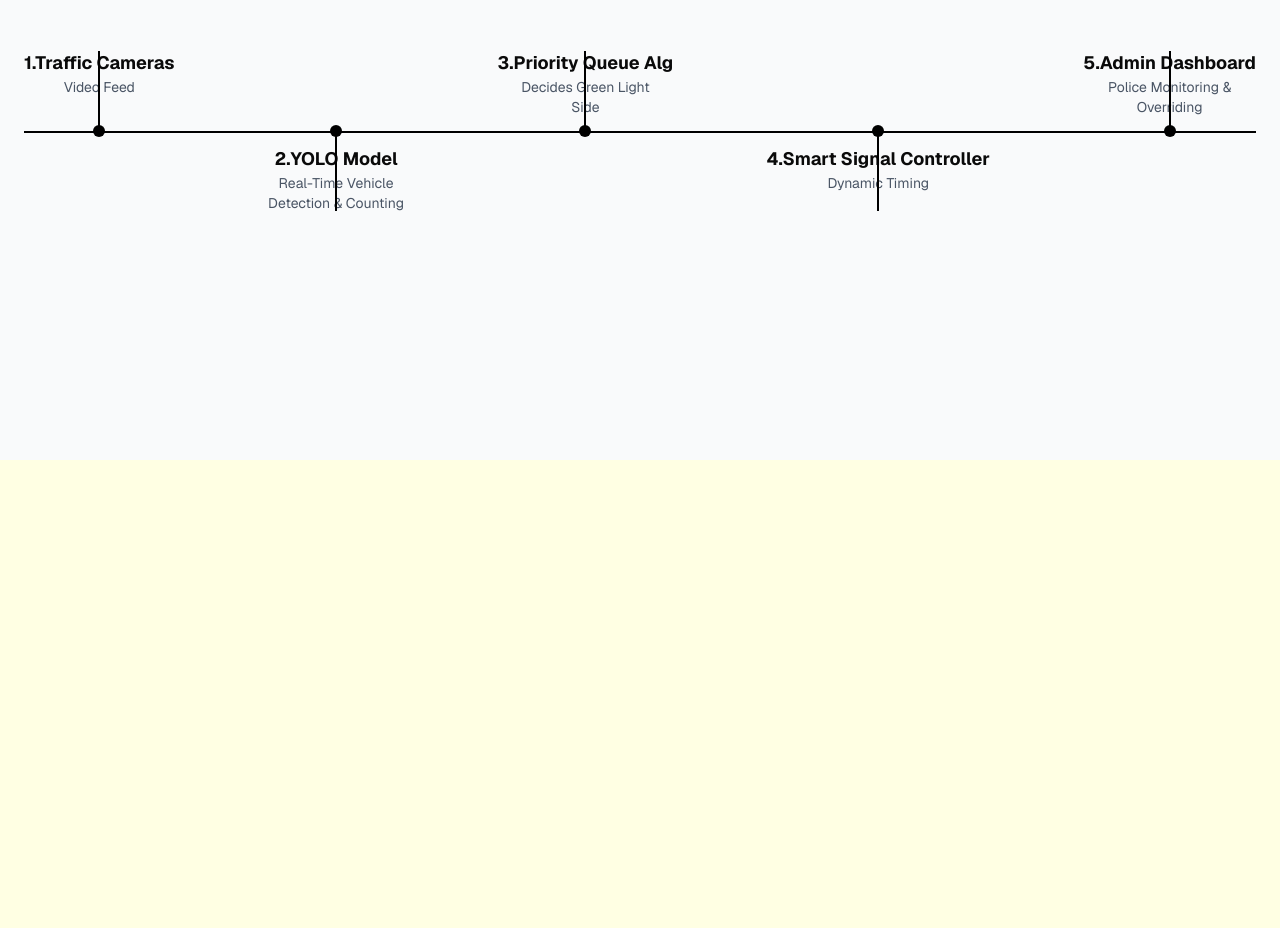
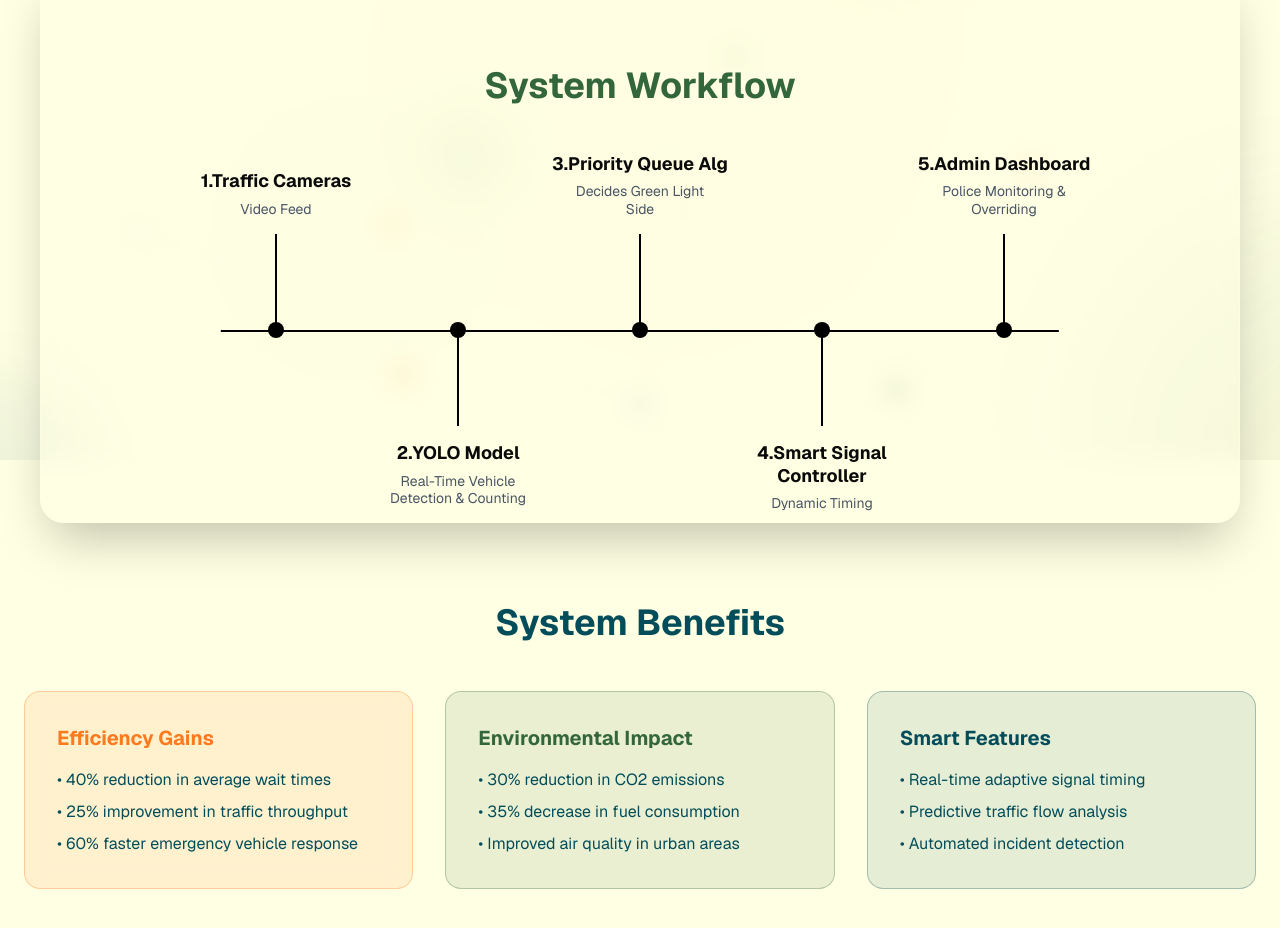
Before and after one commit to SaiGuruInukurthi/SIH_2025_PS50, a Next.js app: page /solution in a window 1280 px wide. Shown: the part 340-1268 px from the top of the page. Before the commit the page ends 800 px from the top, so only its background shows below. Built offline with nearby package versions, Linux system fonts and the light colour scheme.

Commit message:
Made changes to the solution page

```diff
--- a/app/solution/page.tsx
+++ b/app/solution/page.tsx
@@ -38,49 +38,94 @@ const timelineNodes = [
 
 export default function SolutionPage() {
   return (
-    <div className="min-h-screen bg-gray-50 relative overflow-hidden">
+    <div className="min-h-screen relative overflow-hidden">
       <Navigation />
 
-      <main className="pt-24 pb-16 px-6 relative z-10">
+      <main className="pt-24 pb-16 px-6 relative z-20">
         <div className="max-w-7xl mx-auto">
           {/* Header */}
           <div className="text-center mb-16">
-            <h1 className="text-5xl md:text-6xl font-bold mb-6 text-gray-800">
+            <h1 className="text-5xl md:text-6xl font-bold mb-6 text-[#034D5A]">
               Our Solution
             </h1>
-            <p className="text-xl text-gray-600 max-w-3xl mx-auto leading-relaxed">
+            <p className="text-xl text-[#034D5A] max-w-3xl mx-auto leading-relaxed">
               An intelligent workflow that transforms traditional traffic management through AI-powered automation
             </p>
           </div>
 
+          {/* Timeline Container */}
+          <div className="mb-20">
+            <div className="bg-[#FFFFE3]/30 backdrop-blur-md rounded-3xl shadow-2xl border border-[#FFFFE3]/40 p-24 mx-4 overflow-hidden">
+              <h2 className="text-4xl font-bold text-[#33673B] mb-32 text-center">System Workflow</h2>
+
               {/* Timeline */}
-          <div className="relative w-full py-20">
+              <div className="relative w-full py-24 flex items-center justify-center">
+                <div className="w-full max-w-6xl">
                   {/* Horizontal Line */}
-            <div className="absolute top-1/2 left-0 w-full h-0.5 bg-black" />
+                  <div className="absolute top-1/2 left-1/2 transform -translate-x-1/2 w-5/6 h-0.5 bg-black" />
 
                   {/* Timeline Nodes */}
-            <div className="relative flex justify-between w-full">
+                  <div className="relative flex justify-between items-center px-12">
                     {timelineNodes.map((node) => (
-                <div key={node.id} className="flex flex-col items-center">
+                      <div key={node.id} className="flex flex-col items-center relative flex-1">
                         {/* Vertical Line */}
                         <div
-                    className={`absolute bg-black w-0.5 ${
-                      node.position === "top" ? "bottom-1/2 h-20" : "top-1/2 h-20"
+                          className={`absolute bg-black w-0.5 z-10 ${
+                            node.position === "top" ? "bottom-1/2 h-24" : "top-1/2 h-24"
                           }`}
                         />
                         {/* Dot */}
-                  <div className="absolute top-1/2 -translate-y-1/2 w-3 h-3 bg-black rounded-full" />
+                        <div className="absolute top-1/2 -translate-y-1/2 w-4 h-4 bg-black rounded-full z-20" />
 
+                        {/* Text positioned above or below the timeline */}
                         <div
-                    className={`text-center ${
-                      node.position === "top" ? "mb-24" : "mt-24"
+                          className={`text-center absolute w-44 ${
+                            node.position === "top"
+                              ? "bottom-1/2 pb-28 -translate-x-1/2 left-1/2"
+                              : "top-1/2 pt-28 -translate-x-1/2 left-1/2"
                           }`}
                         >
-                    <h3 className="font-bold text-lg">{`${node.id}.${node.title}`}</h3>
-                    <p className="text-sm text-gray-600 whitespace-pre-line">{node.subtitle}</p>
+                          <h3 className="font-bold text-lg mb-2 leading-tight">{`${node.id}.${node.title}`}</h3>
+                          <p className="text-sm text-gray-600 whitespace-pre-line leading-tight">{node.subtitle}</p>
                         </div>
                       </div>
                     ))}
+                  </div>
+                </div>
+              </div>
+            </div>
+          </div>
+
+          {/* System Benefits */}
+          <div className="mb-16">
+            <h2 className="text-4xl font-bold text-[#034D5A] mb-12 text-center">System Benefits</h2>
+            <div className="grid md:grid-cols-3 gap-8">
+              <div className="bg-[#FC7A1E]/10 backdrop-blur-md rounded-2xl p-8 border border-[#FC7A1E]/30">
+                <h3 className="text-xl font-bold text-[#FC7A1E] mb-4">Efficiency Gains</h3>
+                <ul className="space-y-2 text-[#034D5A]">
+                  <li>• 40% reduction in average wait times</li>
+                  <li>• 25% improvement in traffic throughput</li>
+                  <li>• 60% faster emergency vehicle response</li>
+                </ul>
+              </div>
+
+              <div className="bg-[#33673B]/10 backdrop-blur-md rounded-2xl p-8 border border-[#33673B]/30">
+                <h3 className="text-xl font-bold text-[#33673B] mb-4">Environmental Impact</h3>
+                <ul className="space-y-2 text-[#034D5A]">
+                  <li>• 30% reduction in CO2 emissions</li>
+                  <li>• 35% decrease in fuel consumption</li>
+                  <li>• Improved air quality in urban areas</li>
+                </ul>
+              </div>
+
+              <div className="bg-[#034D5A]/10 backdrop-blur-md rounded-2xl p-8 border border-[#034D5A]/30">
+                <h3 className="text-xl font-bold text-[#034D5A] mb-4">Smart Features</h3>
+                <ul className="space-y-2 text-[#034D5A]">
+                  <li>• Real-time adaptive signal timing</li>
+                  <li>• Predictive traffic flow analysis</li>
+                  <li>• Automated incident detection</li>
+                </ul>
+              </div>
             </div>
           </div>
         </div>
```
Lines whose indentation alone changed are shown as unchanged.
